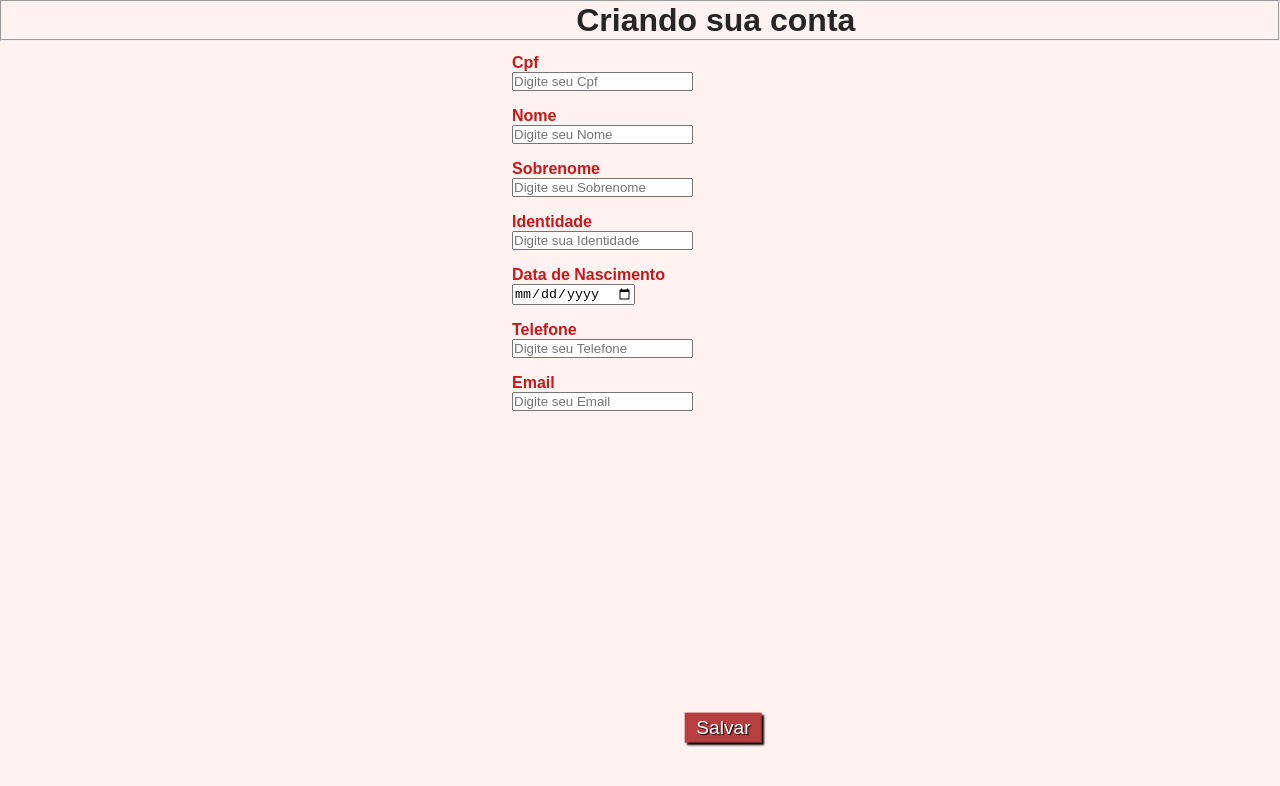
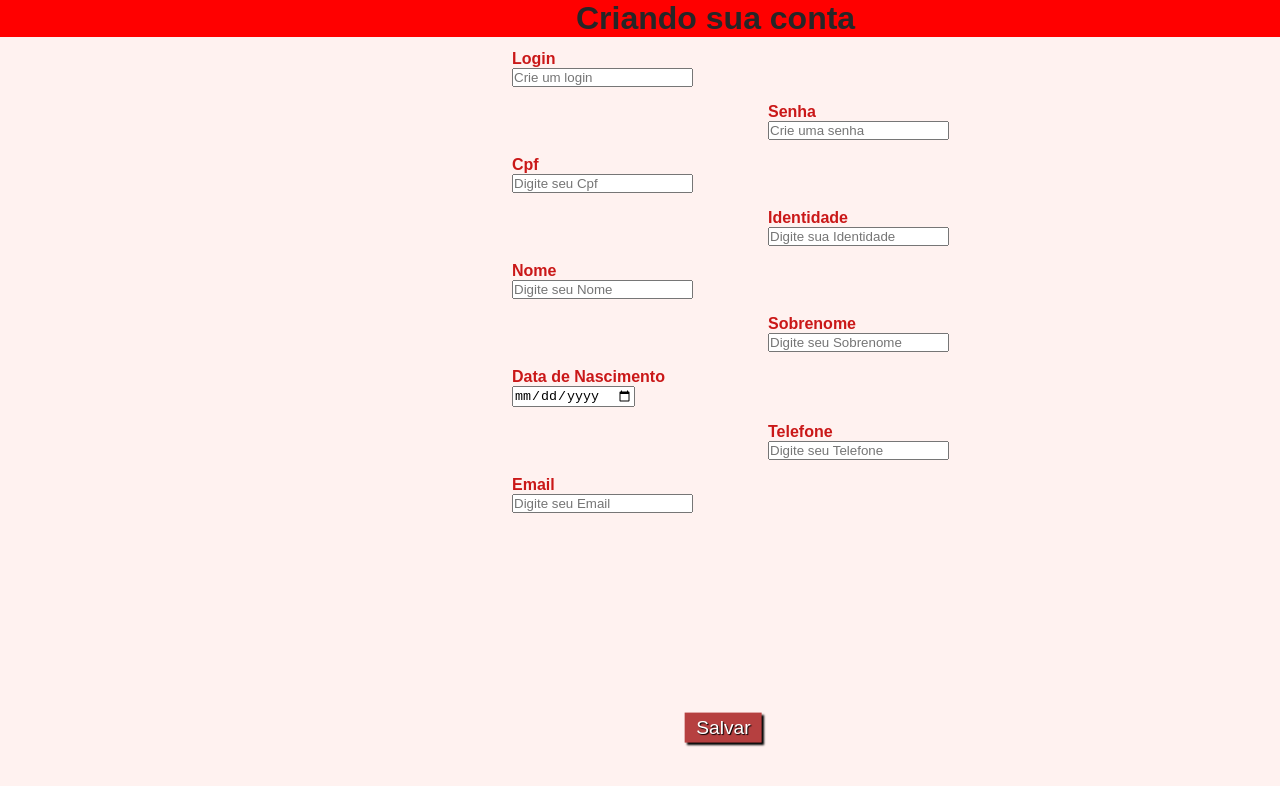
Before and after one commit to gmouper/Projeto, a plain HTML site: page ProjetoHtml/index.html in a window 1280 px wide. Drawn offline with Linux system fonts and the light colour scheme.

Commit message:
Update index.html

```diff
--- a/ProjetoHtml/index.html
+++ b/ProjetoHtml/index.html
@@ -10,7 +10,7 @@
 </head>
 <body>
     <div>
-        <fieldset>
+        <fieldset class="titulo">
         <h1 id="titulo">Criando sua conta</h1>
 
     </fieldset>
@@ -18,28 +18,36 @@
 
     <form>
         <div class="campo">
+           <label for="login"><strong>Login</strong></label>
+           <input type="login" name="login" id="login" placeholder="Crie um login" required>
+        </div>
+        <div class="campodois">
+           <label for="password"><strong>Senha</strong></label>
+           <input type="password" name="senha" id="senha" placeholder="Crie uma senha" required>
+        </div>
+        <div class="campo">
             <label for="cpf"><strong>Cpf</strong></label>
             <input type="text" name="cpf" id="cpf" placeholder="Digite seu Cpf" required>
-
+        </div>
+        <div class="campodois">
+            <label for="identidade"><strong>Identidade</strong></label>
+            <input type="text" name="identidade" id="identidade" placeholder="Digite sua Identidade" required>
         </div>
         <div class="campo">
             <label for="nome"><strong>Nome</strong></label>
            <input type="text" name="nome" id="nome" placeholder="Digite seu Nome" required>
         </div>
-        <div class="campo">
+        <div class="campodois">
             <label for="sobrenome"><strong>Sobrenome</strong></label>
             <input type="text" name="sobrenome" id="sobrenome"  placeholder="Digite seu Sobrenome" required>
         </div>
-        <div class="campo">
-            <label for="identidade"><strong>Identidade</strong></label>
-            <input type="text" name="identidade" id="identidade" placeholder="Digite sua Identidade" required>
-        </div>
+
         <div class="campo">
             <label for="nascimento"><strong>Data de Nascimento</strong></label>
             <input type="date" name="nascimento"
              id="nascimento" required>
         </div>
-        <div class="campo">
+        <div class="campodois">
             <label for="telefone"><strong>Telefone</strong></label>
             <input type="text" name="telefone" id="telefone" placeholder="Digite seu Telefone" required>
         </div>
```
